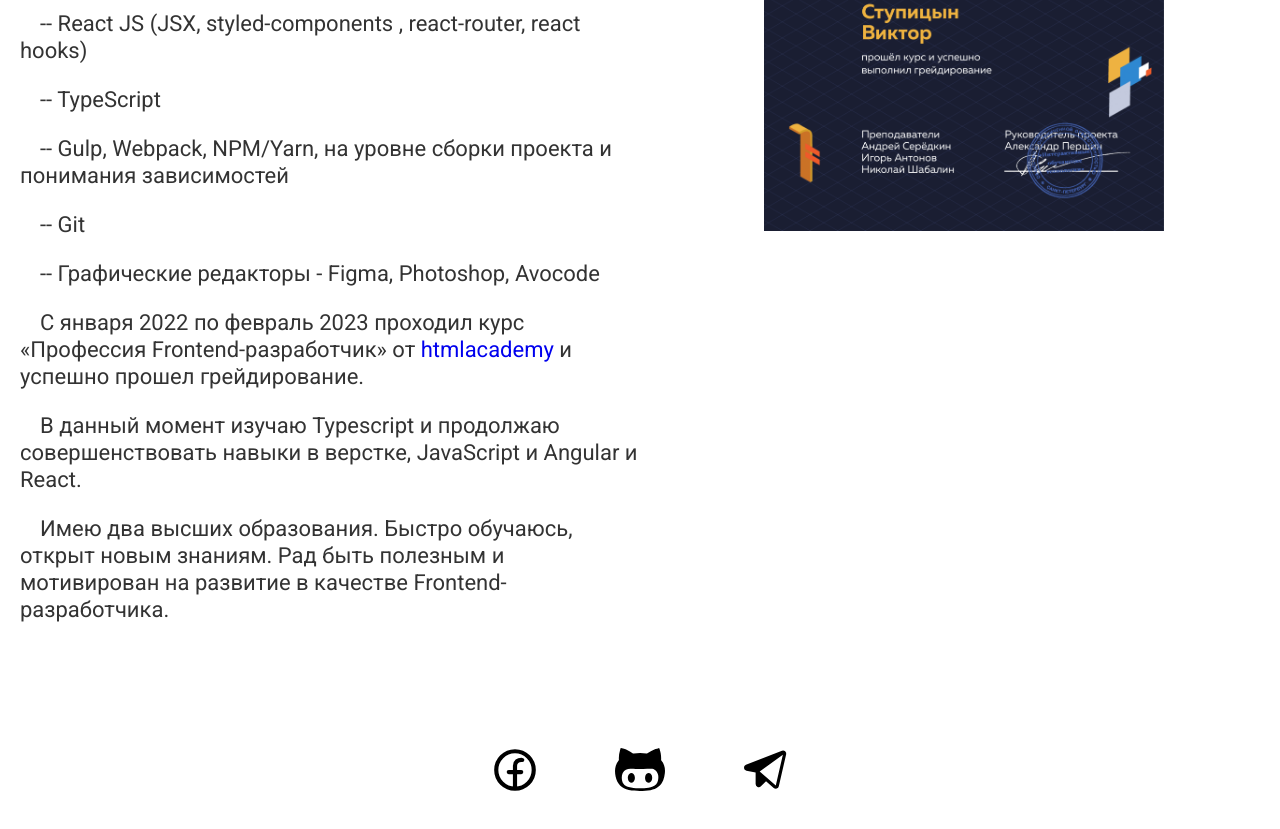
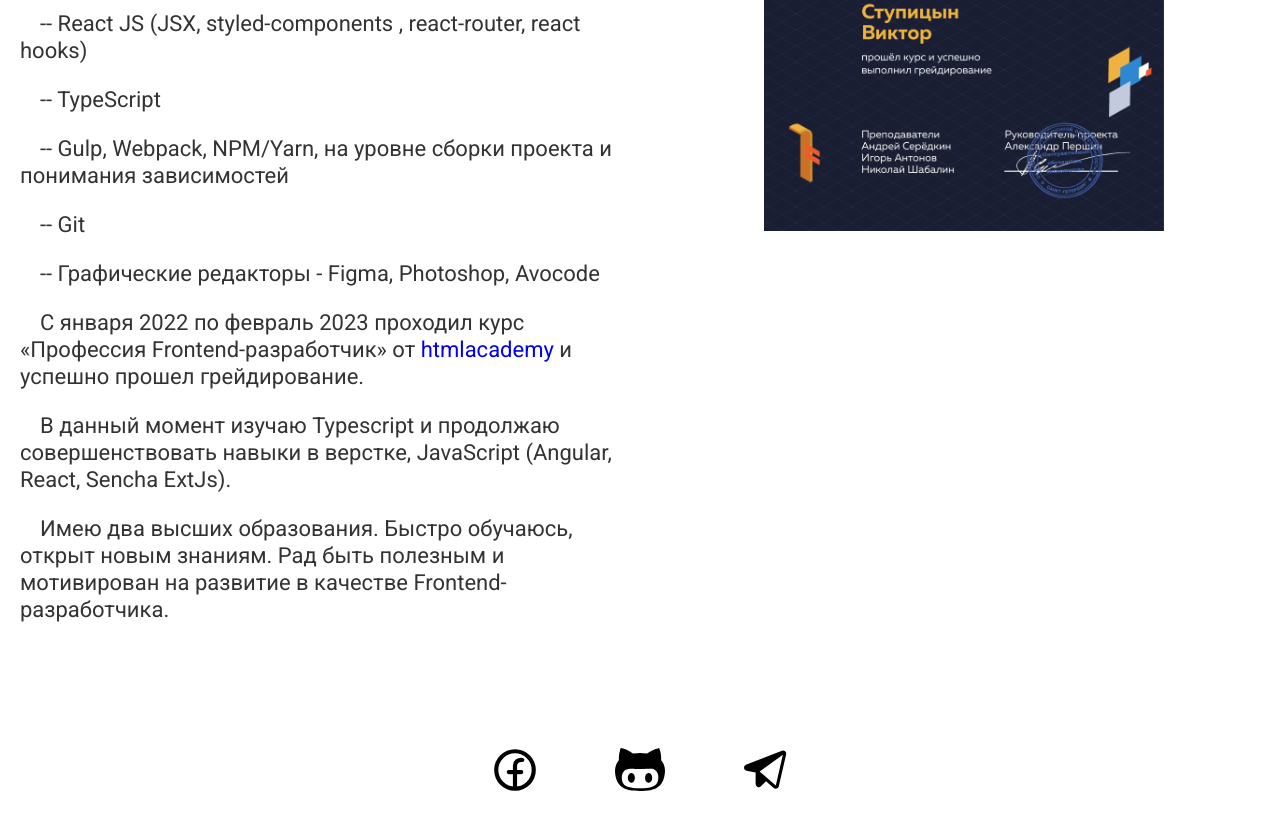
Before and after one commit to macgvai/macgvai.github.io, a React (Create React App) app: page /#/ in a window 1280 px wide. Shown: the part 521-1350 px from the top of the page. Built offline with nearby package versions, Linux system fonts and the light colour scheme.

Commit message:
add Angular1

```diff
--- a/src/components/pages/about/about.jsx
+++ b/src/components/pages/about/about.jsx
@@ -51,7 +51,7 @@ function About() {
         </AboutTextP>
         <AboutTextP>
           В данный момент изучаю Typescript и продолжаю совершенствовать навыки
-          в верстке, JavaScript и Angular и React.
+          в верстке, JavaScript (Angular, React, Sencha ExtJs).
         </AboutTextP>
         <AboutTextP>
           Имею два высших образования. Быстро обучаюсь, открыт новым знаниям.
```
